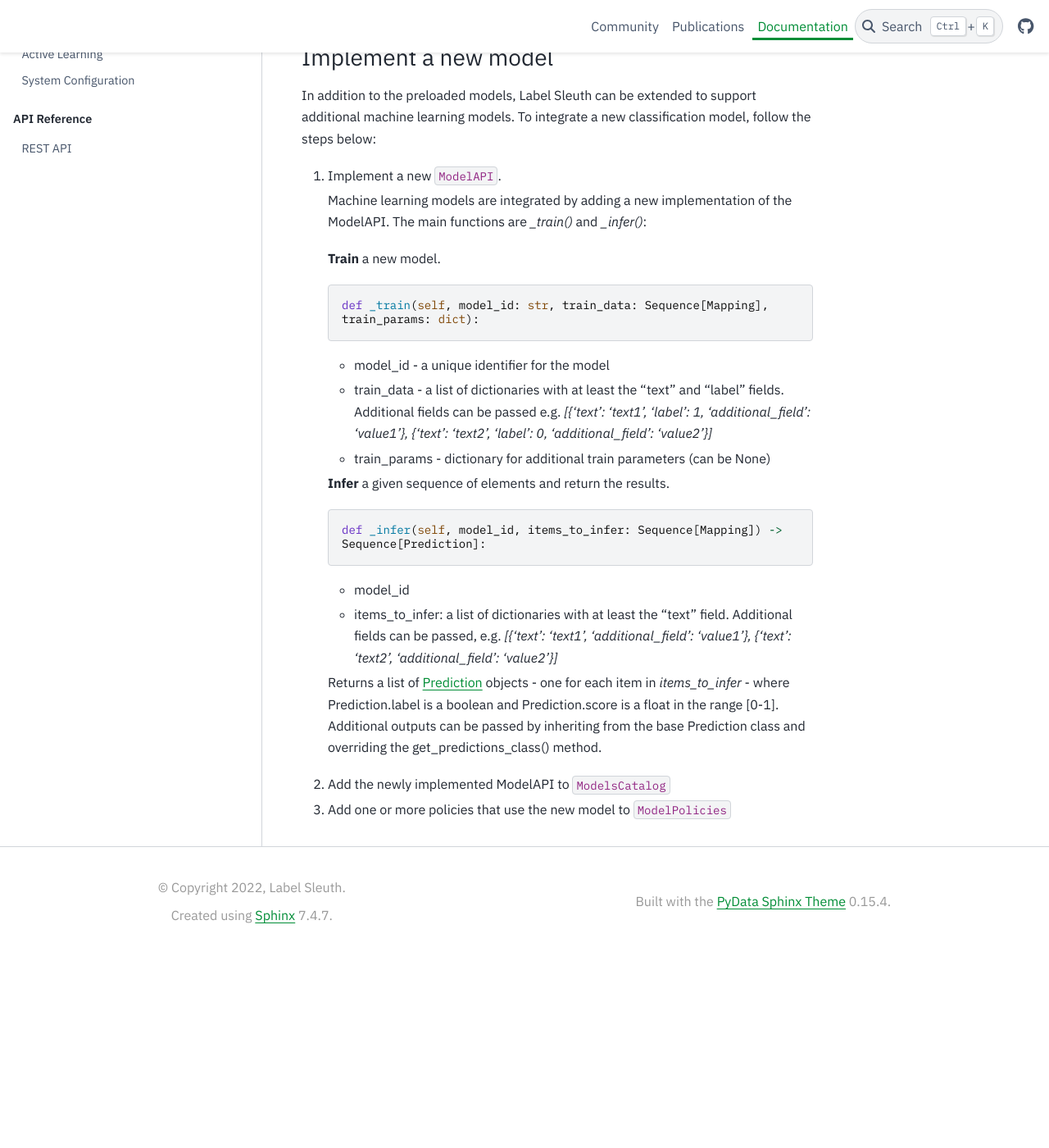
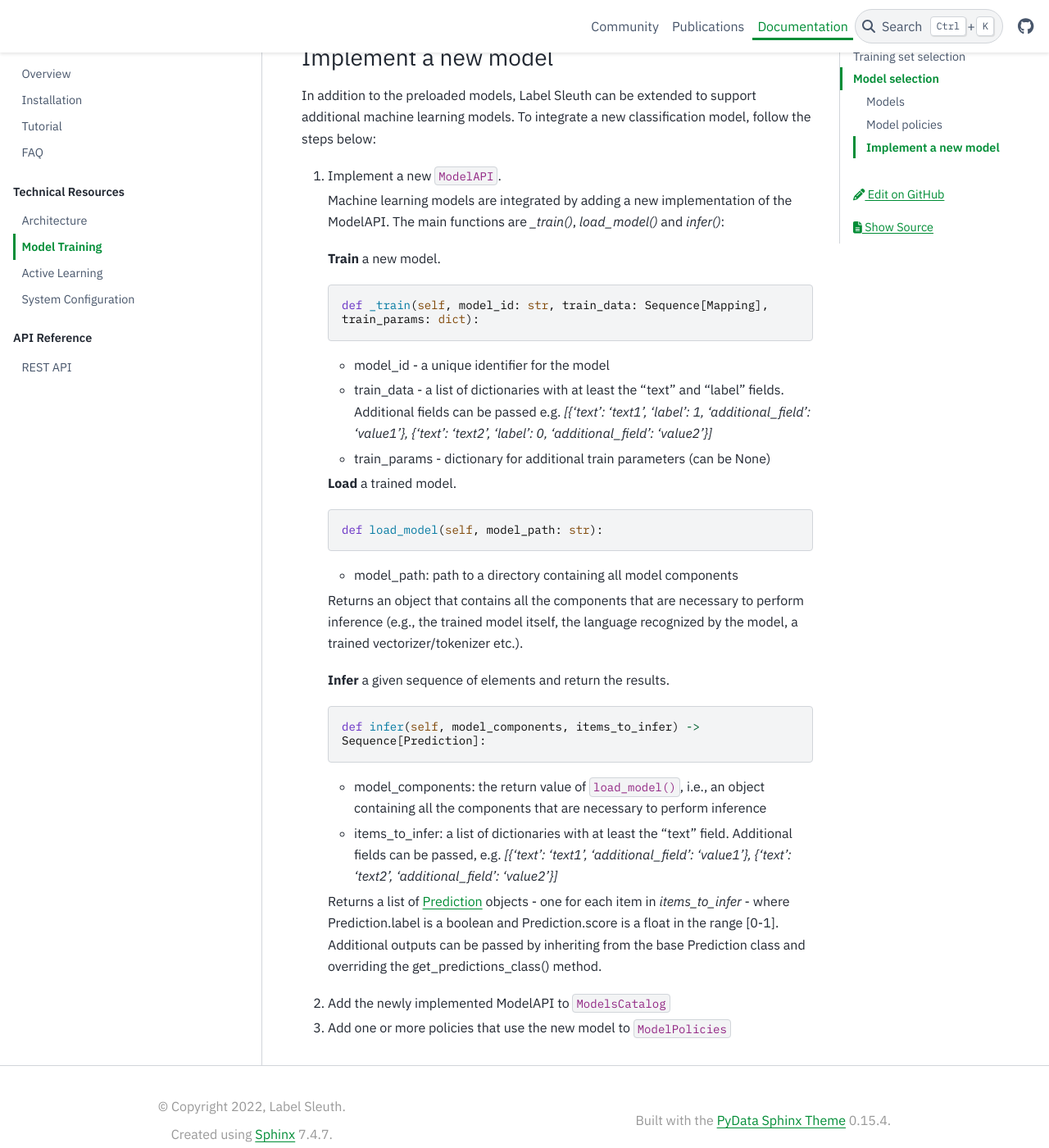
Before and after one commit to label-sleuth/label-sleuth.org, a Sphinx documentation site: the page built from docs/docs/dev/model_training.md, in a window 1280 px wide and 1400 px high, scrolled down 4403 px. Shown: the whole window at 82% size. Built offline with Sphinx 7.4.7 and the PyData theme 0.15.4, drawn with Linux system fonts in a browser that asks for light colours; before the commit the page ends 5569 px from its top, so only the background shows below that.

Commit message:
Update model implementation instructions to reflect refactor

````diff
--- a/docs/docs/dev/model_training.md
+++ b/docs/docs/dev/model_training.md
@@ -77,7 +77,8 @@
 1. Implement a new `ModelAPI`.
 
     Machine learning models are integrated by adding a new implementation of the ModelAPI.
-    The main functions are *_train()* and *_infer()*:
+    The main functions are *_train()*, *load_model()* and *infer()*:
+
 
     **Train** a new model.
 
@@ -89,12 +90,20 @@
     *[{'text': 'text1', 'label': 1, 'additional_field': 'value1'}, {'text': 'text2', 'label': 0, 'additional_field': 'value2'}]*
     - train_params - dictionary for additional train parameters (can be None)
 
+    **Load** a trained model.
+    ```python
+    def load_model(self, model_path: str):
+    ```
+    - model_path: path to a directory containing all model components
+
+    Returns an object that contains all the components that are necessary to perform inference (e.g., the trained model itself, the language recognized by the model, a trained vectorizer/tokenizer etc.).
+
     **Infer** a given sequence of elements and return the results.
 
     ```python
-    def _infer(self, model_id, items_to_infer: Sequence[Mapping]) -> Sequence[Prediction]:
+    def infer(self, model_components, items_to_infer) -> Sequence[Prediction]:
     ```
-    - model_id
+    - model_components: the return value of `load_model()`, i.e., an object containing all the components that are necessary to perform inference
     - items_to_infer: a list of dictionaries with at least the "text" field. Additional fields can be passed,
     e.g. *[{'text': 'text1', 'additional_field': 'value1'}, {'text': 'text2', 'additional_field': 'value2'}]*
 
````
